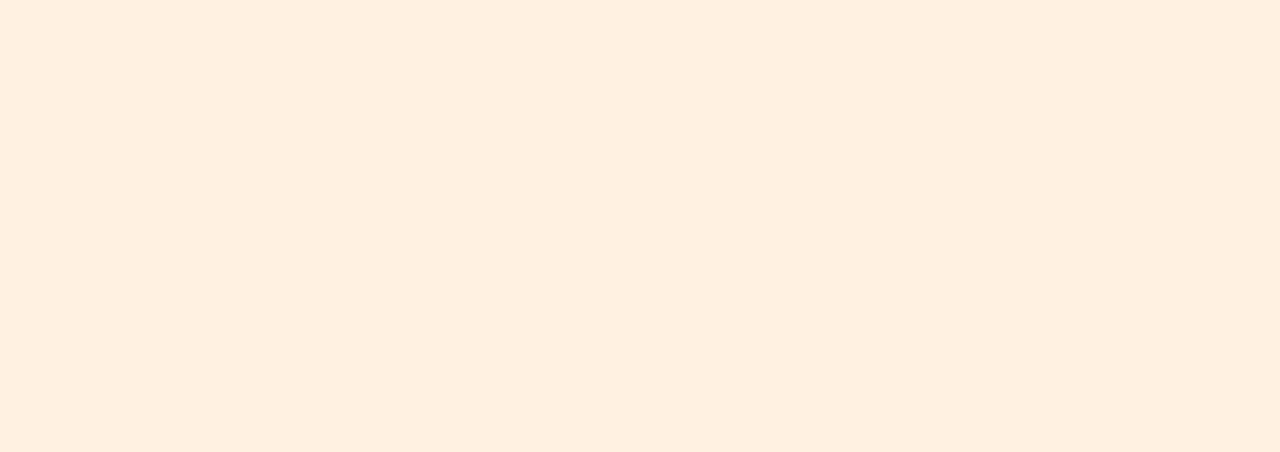
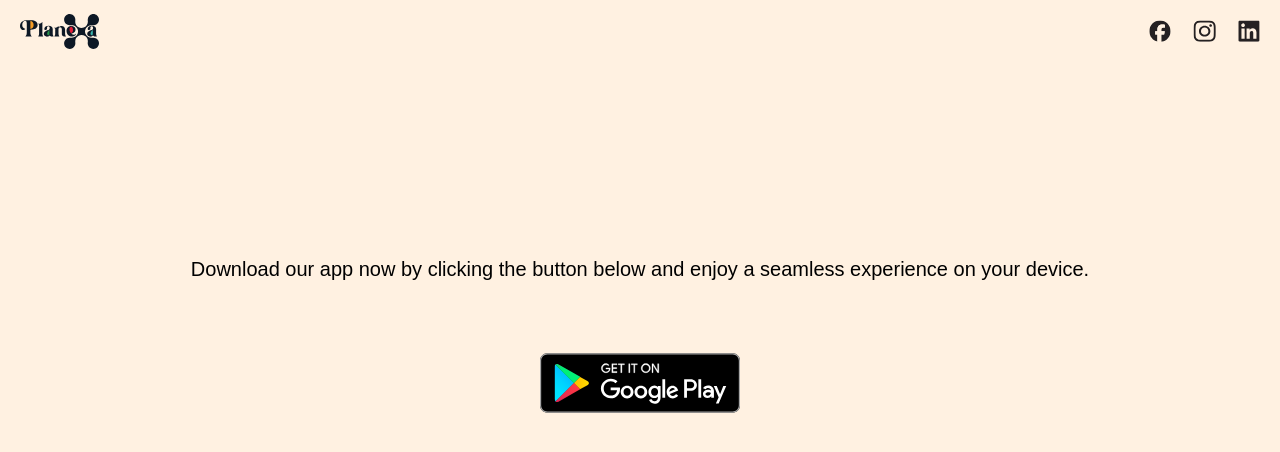
Before and after one commit to redfedted/PlanexaWebsite, a React (Vite) app: page /club in a window 1280 px wide. Before the commit this address had no page. Shown: the top 452 px of the page. Built offline with nearby package versions, Linux system fonts and the light colour scheme; a web font is replaced by a local one.

Commit message:
feat: update app link, and routes

```diff
--- a/src/App.jsx
+++ b/src/App.jsx
@@ -7,7 +7,9 @@ function App() {
     <BrowserRouter>
       <Routes>
         <Route path="/" element={<Home> </Home>} />
-        <Route path="/downloads/*" element={<InstallApp />} />
+        <Route path="/club/*" element={<InstallApp />} />
+        <Route path="/event/*" element={<InstallApp />} />
+
       </Routes>
     </BrowserRouter>
   );
--- a/src/pages/InstallApp.jsx
+++ b/src/pages/InstallApp.jsx
@@ -14,7 +14,7 @@ export default function InstallApp() {
         <div className="flex 2xl:gap-[1rem] gap-[0.563rem]  ">
           {" "}
           <a
-            href="https://play.google.com/apps/internaltest/4701600933616482412"
+            href="https://play.google.com/store/apps/details?id=ca.planexa"
             target="_blank"
           >
             {" "}
```
